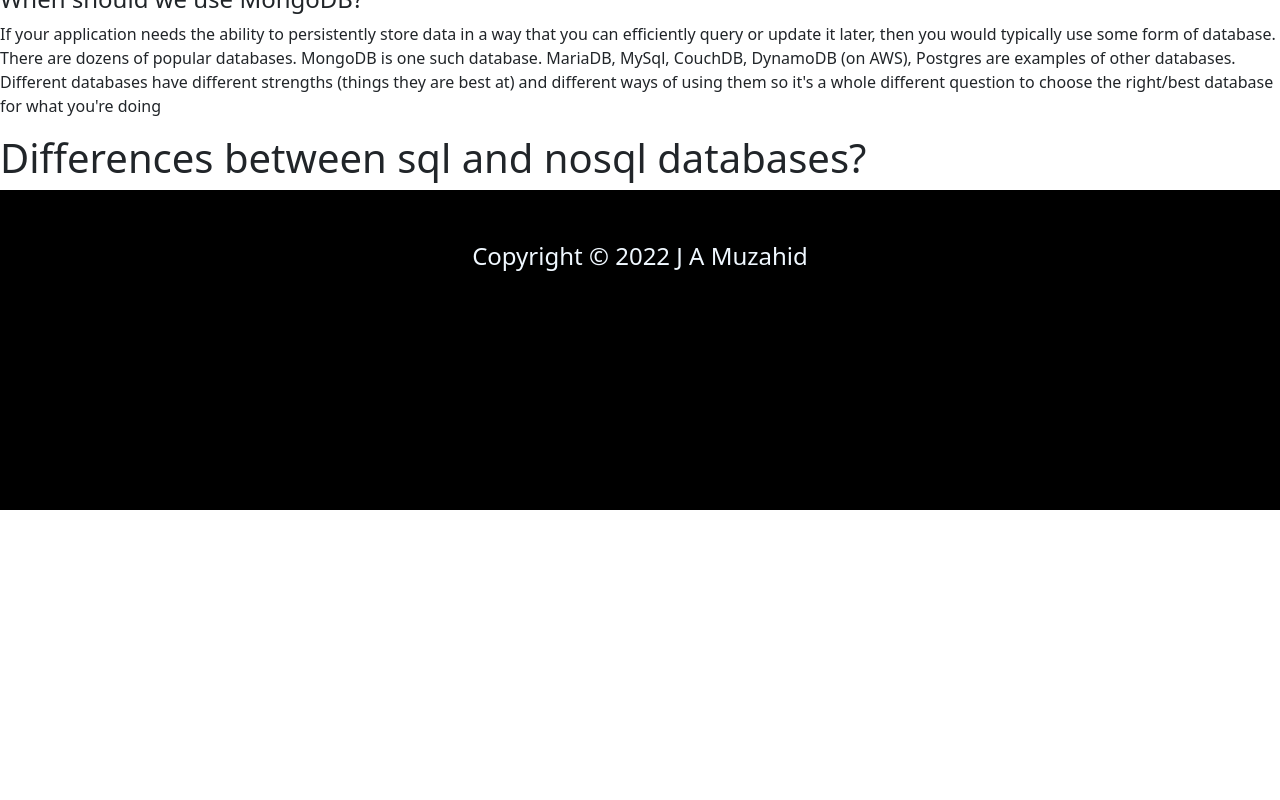
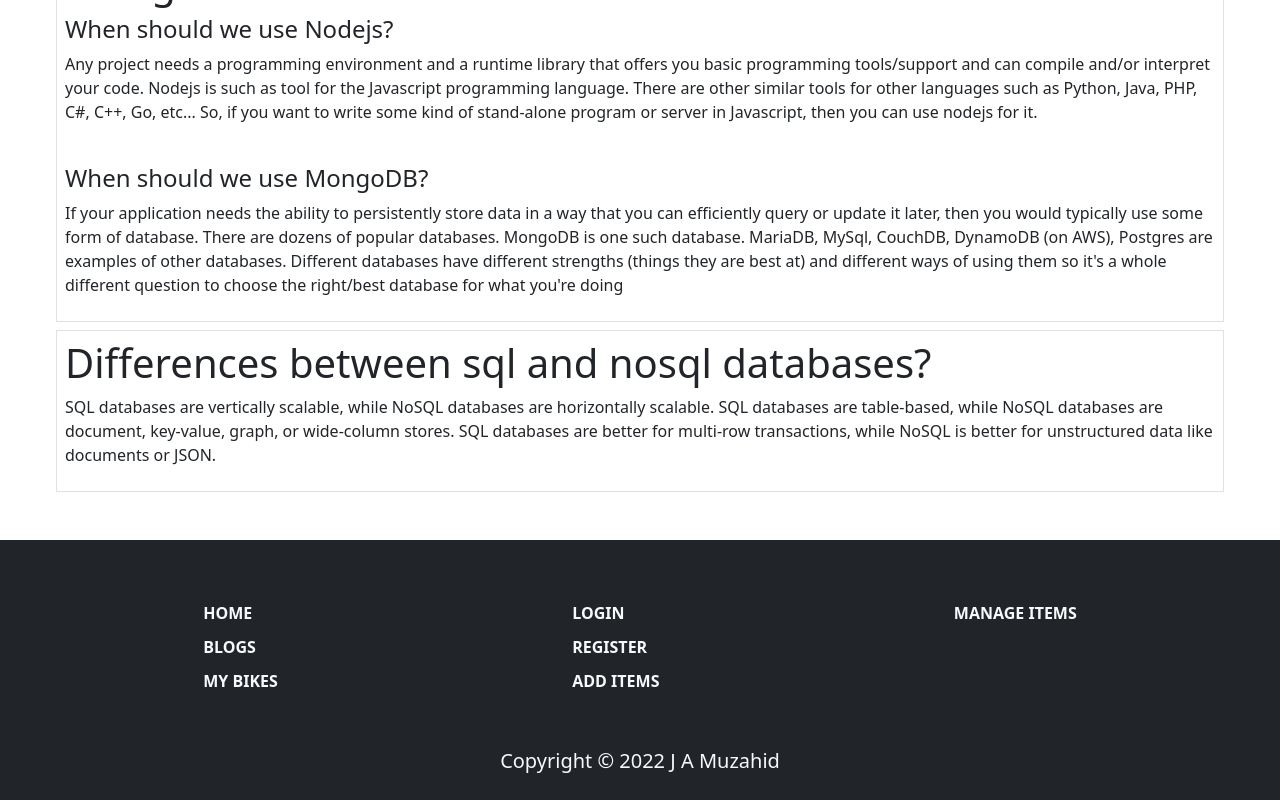
Before and after one commit to muzahid604/Cycleon, a React (Create React App) app: page /blogs in a window 1280 px wide. Shown: the part 514-1314 px from the top of the page. Before the commit the page ends 1024 px from the top, so only its background shows below. Built offline with nearby package versions, Linux system fonts and the light colour scheme; no server answers.

Commit message:
rewrite footer

```diff
--- a/src/Component/Blogs/Blogs.js
+++ b/src/Component/Blogs/Blogs.js
@@ -3,8 +3,8 @@
 
 const Blogs = () => {
     return (
-        <div>
-            <div>
+        <div className='m-5'>
+            <div className='m-2 p-2 border'>
                 <h1>Difference between javascript and nodejs</h1>
 
                 <Table striped bordered hover>
@@ -37,7 +37,7 @@
                     </tbody>
                 </Table>
             </div>
-            <div>
+            <div className='m-2 p-2 border'>
                 <h1>When should you use nodejs and when should you use mongodb?</h1>
                 <h4>When should we use Nodejs?</h4>
                 <p>Any project needs a programming environment and a runtime library that offers you basic programming tools/support and can compile and/or interpret your code. Nodejs is such as tool for the Javascript programming language. There are other similar tools for other languages such as Python, Java, PHP, C#, C++, Go, etc...
@@ -49,8 +49,9 @@
                     If your application needs the ability to persistently store data in a way that you can efficiently query or update it later, then you would typically use some form of database. There are dozens of popular databases. MongoDB is one such database. MariaDB, MySql, CouchDB, DynamoDB (on AWS), Postgres are examples of other databases. Different databases have different strengths (things they are best at) and different ways of using them so it's a whole different question to choose the right/best database for what you're doing
                 </p>
             </div>
-            <div>
+            <div className='m-2 p-2 border'>
                 <h1>Differences between sql and nosql databases?</h1>
+                <p>SQL databases are vertically scalable, while NoSQL databases are horizontally scalable. SQL databases are table-based, while NoSQL databases are document, key-value, graph, or wide-column stores. SQL databases are better for multi-row transactions, while NoSQL is better for unstructured data like documents or JSON.</p>
             </div>
         </div>
     );
--- a/src/Component/Home/Footer/Footer.js
+++ b/src/Component/Home/Footer/Footer.js
@@ -1,11 +1,37 @@
 import React from 'react';
+import { Link } from 'react-router-dom';
 import './Footer.css';
 
 const Footer = () => {
     return (
-        <div className='footer'>
+        <div className='mt-5 bg-dark p-2'>
+            <div className='d-flex  justify-content-around p-5'>
+                <div className='d-flex flex-column'>
+                    <Link to="/" className=' mx-1 hover-color text-light fw-bold'>HOME</Link>
+                    <Link to="/blogs" className=' mx-1 hover-color text-light fw-bold'>BLOGS</Link>
 
-            <p className='text-center fs-4 p-5' >Copyright © 2022 J A Muzahid</p>
+                    <Link to="/myBikes" className=' mx-1 hover-color text-light fw-bold'>
+                        MY BIKES
+                    </Link>
+
+                </div>
+                <div className='d-flex flex-column'>
+
+                    <Link to="/login" className='text-light fw-bold mx-1 hover-color '>
+                        LOGIN
+                    </Link>
+                    <Link to="/register" className='text-light fw-bold mx-1 hover-color hover-color '>
+                        REGISTER
+                    </Link>
+                    <Link to="/addItems" className='text-light fw-bold mx-1 hover-color '>
+                        ADD ITEMS
+                    </Link>
+                </div>
+                <Link to="/manageItems" className='text-light fw-bold mx-1 hover-color '>
+                    MANAGE ITEMS
+                </Link>
+            </div>
+            <p className='text-light text-center fs-5'>Copyright © 2022 J A Muzahid</p>
         </div>
     );
 };
--- a/src/Component/Items/AddItems/AddItems.js
+++ b/src/Component/Items/AddItems/AddItems.js
@@ -8,7 +8,7 @@
     const { register, handleSubmit } = useForm();
     const [user] = useAuthState(auth);
     const onSubmit = data => {
-        const url = `http://localhost:5000/order`;
+        const url = `https://young-taiga-51882.herokuapp.com/order`;
         fetch(url, {
             method: 'POST',
             headers: {
--- a/src/Component/MyBikes/MyBikes.js
+++ b/src/Component/MyBikes/MyBikes.js
@@ -5,7 +5,7 @@
 const MyBikes = () => {
     const [addBike, setAddBike] = useState([])
     useEffect(() => {
-        fetch('http://localhost:5000/order')
+        fetch('https://young-taiga-51882.herokuapp.com/order')
             .then(res => res.json())
             .then(data => setAddBike(data))
     }, [])
@@ -25,62 +25,3 @@
 };
 
 export default MyBikes;
-
-
-
-
-
-
-
-
-// import React, { useEffect, useState } from 'react';
-// import { useParams } from 'react-router-dom';
-// import { useForm } from "react-hook-form";
-// import { useAuthState } from 'react-firebase-hooks/auth';
-// import auth from '../../../src/firebase.init'
-// import { toast } from 'react-toastify';
-// import { ToastContainer } from 'react-bootstrap';
-// const MyBikes = () => {
-//     const { register, handleSubmit } = useForm();
-//     const { itemsId } = useParams();
-//     const [user] = useAuthState(auth);
-//     const [item, setItem] = useState({});
-//     useEffect(() => {
-//         const url = `https://young-taiga-51882.herokuapp.com/items/${itemsId}`
-//         fetch(url)
-//             .then(res => res.json())
-//             .then(data => setItem(data))
-//     }, [itemsId])
-//     const onSubmit = data => {
-//         const url = `http://localhost:5000/order`;
-//         fetch(url, {
-//             method: 'POST',
-//             headers: {
-//                 'content-type': 'application/json'
-//             },
-//             body: JSON.stringify(data)
-//         })
-//             .then(res => res.json())
-//             .then(result => {
-//                 toast('ADD YOUR BIKE')
-//                 console.log(result)
-//             });
-//     }
-
-//     return (
-//         <div className='w-50  mx-auto border p-4 m-2'>
-//             <h3>{item?.name.slice(0, 30)}</h3>
-//             <img className='w-25 m-2 text-center' src={item?.picture} alt="" />
-//             <h4>ADD FOR ME</h4>
-//             <form className='d-flex flex-column mb-2' onSubmit={handleSubmit(onSubmit)}>
-//                 <input className='mb-2' readOnly value={user?.displayName} placeholder='Your name' {...register("name", { required: true })} />
-//                 <input className='mb-2' readOnly value={user?.email} placeholder='Email' {...register("email")} />
-//                 <input className='mb-2' placeholder='Enter Order quantity' type="number" {...register("MinOrder")} />
-//                 <input className='mb-2' type="submit" value="Add Bike" />
-//             </form>
-//             <ToastContainer></ToastContainer>
-//         </div>
-//     );
-// };
-
-// export default MyBikes;
```
